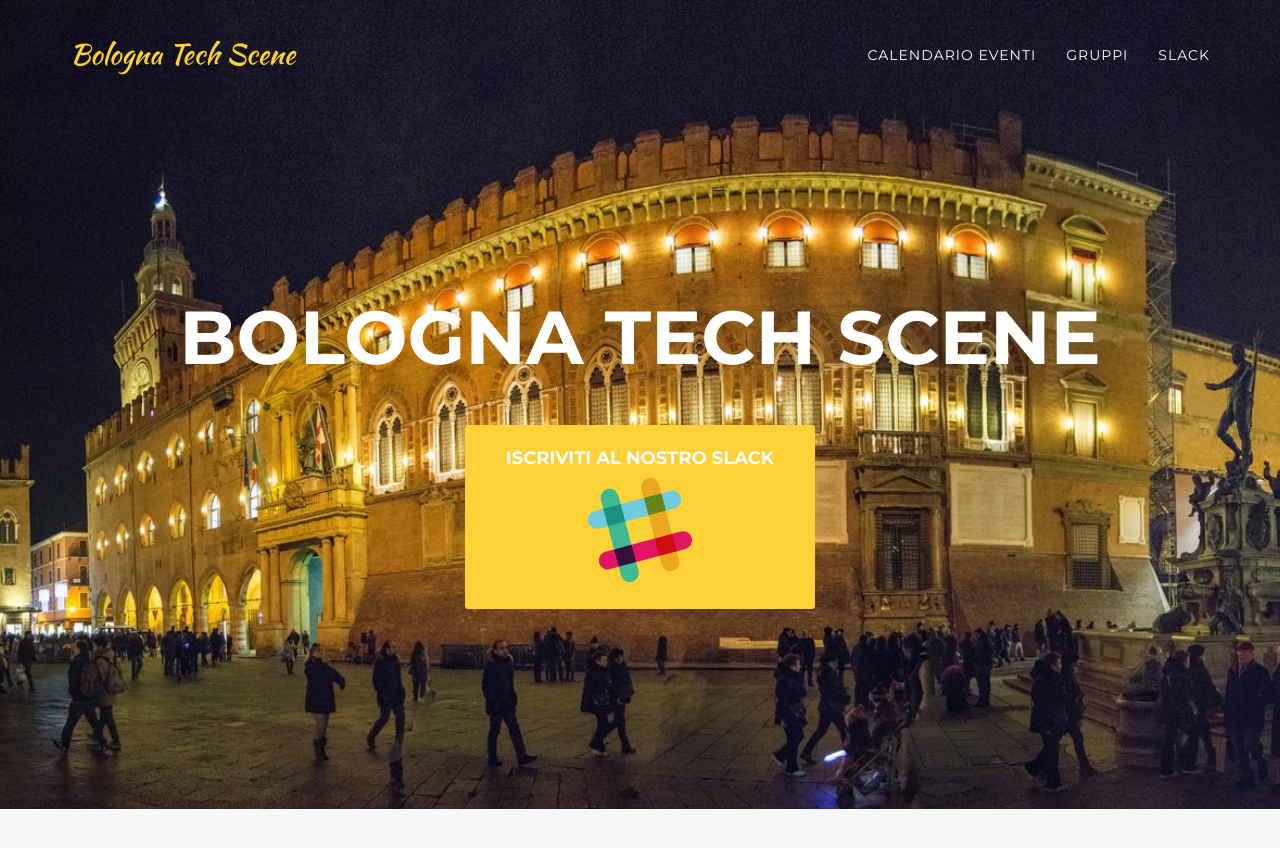
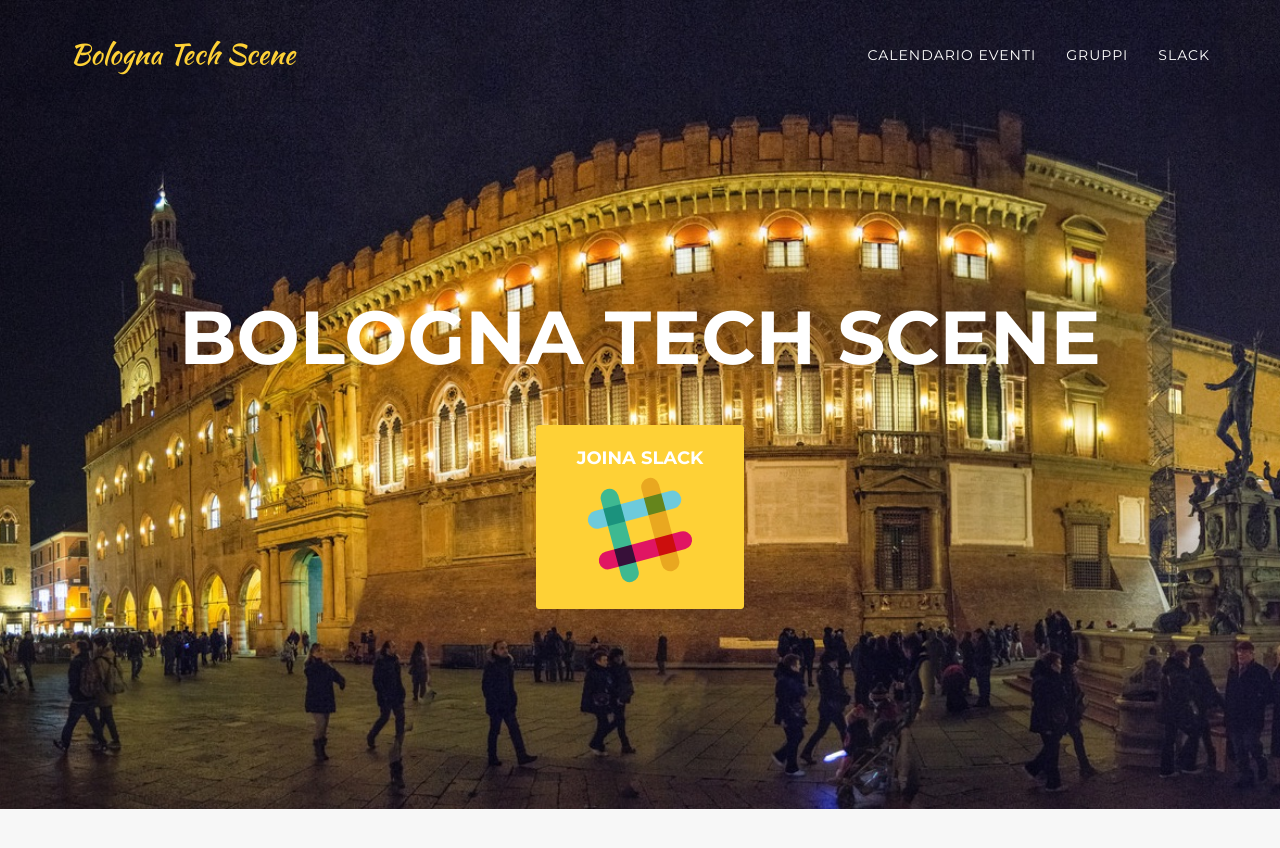
Before and after one commit to BolognaTechScene/bolognatechscene.github.io, a Jekyll site: the page built from index.html, in a window 1280 px wide and 900 px high. Shown: the top 848 px of the window. Built offline with Jekyll 4.4.1, drawn with Linux system fonts in a browser that asks for light colours; some web fonts are replaced.

Commit message:
shortens CTA text, fixes #27

```diff
--- a/_includes/header.html
+++ b/_includes/header.html
@@ -43,7 +43,8 @@
             <div class="intro-heading">Bologna Tech Scene</div>
             <!-- <div class="intro-lead-in">Trova eventi a Bologna e dintorni</div> -->
             <!-- <a href="#calendario" class="page-scroll btn btn-xl">Prossimi Eventi</a> -->
-            <a href="https://bolognatechscene.herokuapp.com/" class="page-scroll btn btn-xl">Iscriviti al nostro Slack
+            <a href="https://bolognatechscene.herokuapp.com/" class="page-scroll btn btn-xl">
+                joina slack
                 <div class="c-slack">
                     <span class="c-slack__dot c-slack__dot--a"></span>
                     <span class="c-slack__dot c-slack__dot--b"></span>
```
